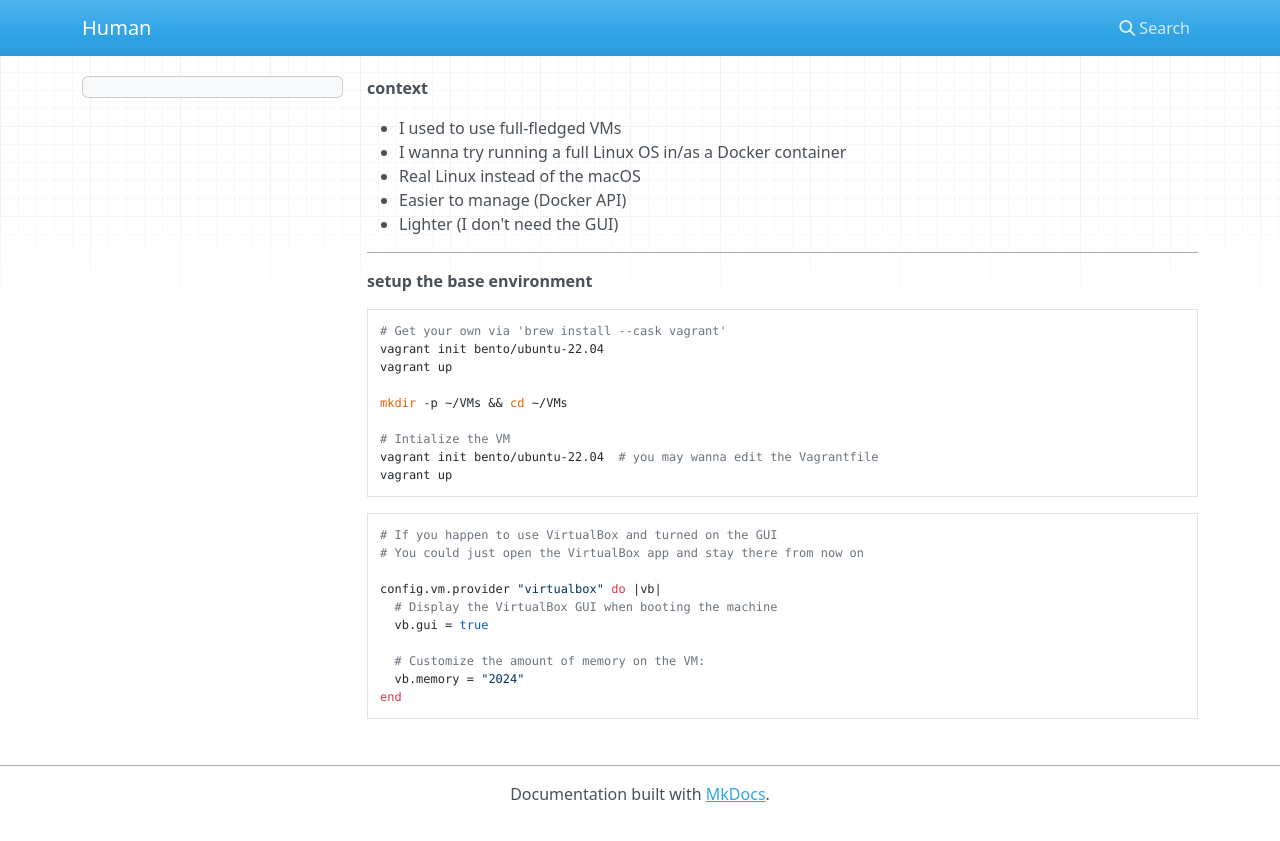
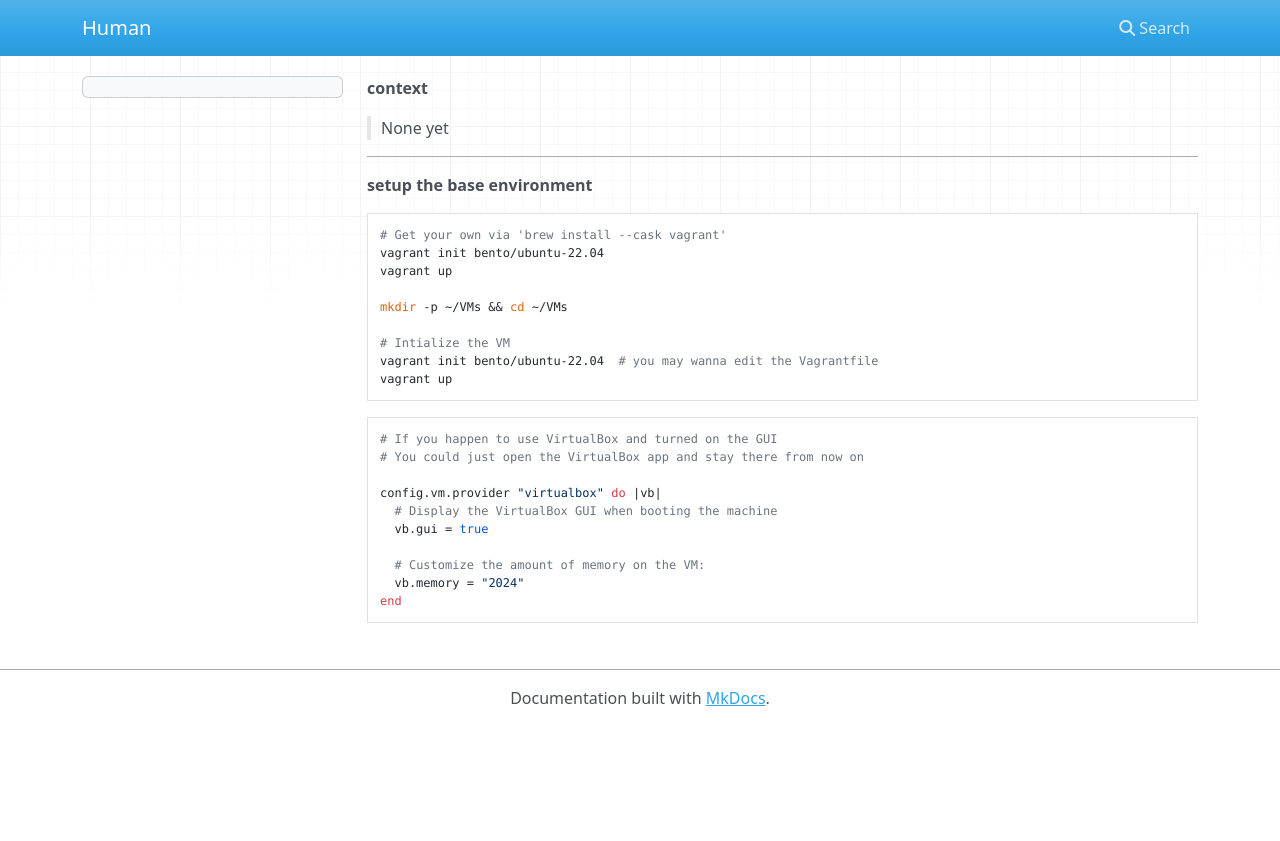
Before and after one commit to codingEzio/codingEzio.github.io, an MkDocs documentation site: the page built from docs/hands-on/core-operatingsystem.md, in a window 1280 px wide. Shown: the top 841 px of the page. Built offline with MkDocs 1.6.1, drawn with Linux system fonts in a browser that asks for light colours; nearby versions of some CDN libraries.

```diff
--- a/docs/hands-on/core-operatingsystem.md
+++ b/docs/hands-on/core-operatingsystem.md
@@ -1,11 +1,7 @@
 
 **context**
 
-- I used to use full-fledged VMs
-- I wanna try running a full Linux OS in/as a Docker container
-  - Real Linux instead of the macOS
-  - Easier to manage (Docker API)
-  - Lighter (I don't need the GUI)
+> None yet
 
 -----
 
```
Also changed, not shown: docs/hands-on/core-database.md (+6 -0 lines).
